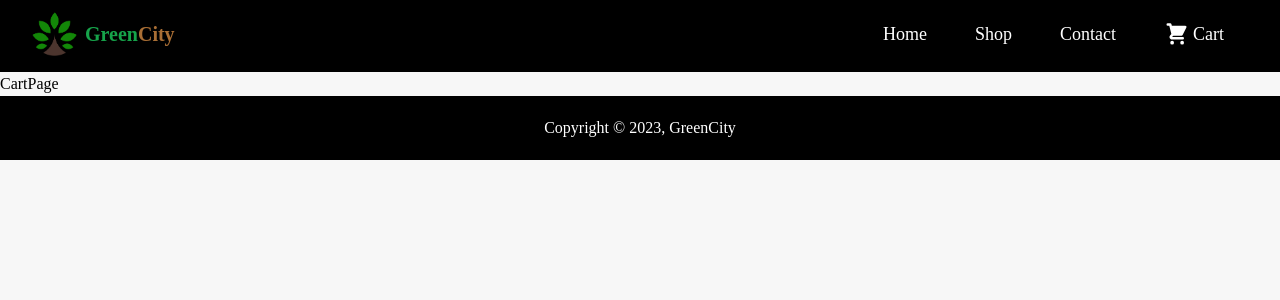
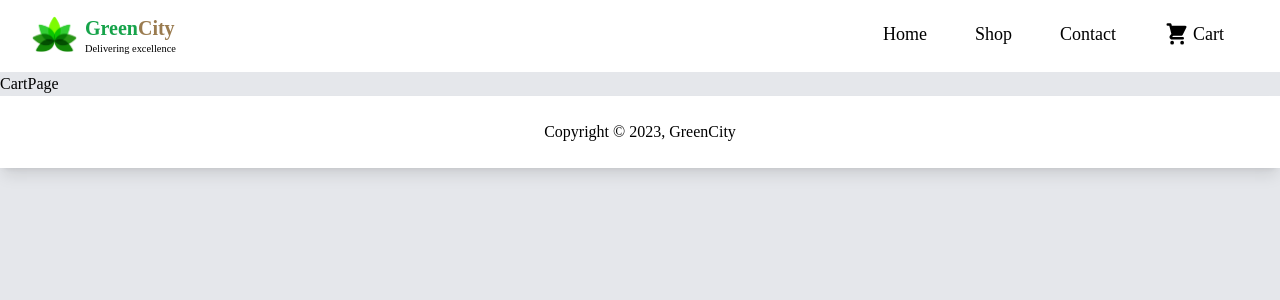
Before and after one commit to namgellama/GreenCity-Frontend, a React (Create React App) app: page /cart in a window 1280 px wide. Shown: the top 300 px of the page. Built offline with nearby package versions, Linux system fonts and the light colour scheme.

Commit message:
Change navbar colors.

```diff
--- a/src/components/layouts/Footer.jsx
+++ b/src/components/layouts/Footer.jsx
@@ -2,7 +2,7 @@ function Footer() {
 	const footerYear = new Date().getFullYear();
 
 	return (
-		<footer className="footer p-5 bg-black text-white text-center">
+		<footer className="footer p-6 bg-white text-black shadow-lg text-center font-medium">
 			<p>Copyright &copy; {footerYear}, GreenCity</p>
 		</footer>
 	);
--- a/src/components/layouts/Navbar.jsx
+++ b/src/components/layouts/Navbar.jsx
@@ -9,17 +9,20 @@ function Navbar() {
 	const handleClick = () => setOpen(!open);
 
 	return (
-		<nav className="w-full sticky top-0 bg-black text-white text-lg font-normal z-10 flex items-center justify-between py-3 px-8 md:flex-row md:py-1 lg:flex-row lg:py-0">
-			<Link to="/" className="flex items-center md:mb-2 z-10 lg:mt-1">
+		<nav className="w-full sticky top-0 bg-white text-black text-lg font-medium z-10 flex items-center justify-between py-2 px-8 md:flex-row md:py-1 lg:flex-row lg:py-0">
+			<Link to="/" className="flex items-center md:mb-2 z-10 lg:mt-1 w-full">
 				<img className="w-[45px] md:mb-2 lg:mb-0" src={Logo} alt="Logo Image" />
-				<h1 className="text-xl font-semibold ml-2 text-[#aa6f35]">
-					<span className="text-green-600">Green</span>City
-				</h1>
+				<div className="ml-2 mt-2">
+					<h1 className="text-xl font-extrabold  text-[#9a7b4f] mb-[-7px]">
+						<span className="text-green-600">Green</span>City
+					</h1>
+					<p className="text-[0.65rem] font-medium">Delivering excellence</p>
+				</div>
 			</Link>
 
 			<div
 				onClick={handleClick}
-				className="absolute right-4 top-5 cursor-pointer lg:hidden hover:text-white hover:bg-gray-700 focus:outline-none focus:ring-2 focus:ring-inset focus:ring-white"
+				className="absolute right-4 top-6 cursor-pointer lg:hidden hover:text-gray-400 focus:outline-none focus:ring-2 focus:ring-inset focus:ring-white"
 			>
 				{!open ? (
 					<FaBars size={25} className="cursor-pointer" />
@@ -29,18 +32,18 @@ function Navbar() {
 			</div>
 
 			<ul
-				className={`w-full flex flex-col items-start bg-black absolute top-12 left-0 mt-3 pl-5 lg:static lg:flex lg:flex-row lg:justify-end lg:mt-0 lg:py-2 opacity-100  ${
+				className={`w-full flex flex-col items-start bg-white absolute top-10 left-0 mt-3 pl-5 py-3 lg:static lg:flex lg:flex-row lg:justify-end lg:mt-0 lg:py-2 opacity-100  ${
 					open ? 'top-0' : 'opacity-0 hidden'
 				}`}
 			>
 				<li className="my-3 md:my-2 lg:mx-2 lg:mt-3" onClick={handleClick}>
-					<Link className="text-white hover:text-gray-400 duration-300" to="/">
+					<Link className="text-black hover:text-gray-400 duration-300" to="/">
 						Home
 					</Link>
 				</li>
 				<li className="my-3 md:my-2 lg:mx-2 lg:mt-3" onClick={handleClick}>
 					<Link
-						className="text-white hover:text-gray-400 duration-200"
+						className="text-black hover:text-gray-400 duration-200"
 						to="/products"
 					>
 						Shop
@@ -51,7 +54,7 @@ function Navbar() {
 					onClick={handleClick}
 				>
 					<Link
-						className="text-white hover:text-gray-400 duration-200"
+						className="text-black hover:text-gray-400 duration-200"
 						to="/contact"
 					>
 						Contact
@@ -62,7 +65,7 @@ function Navbar() {
 					onClick={handleClick}
 				>
 					<Link
-						className="text-white hover:text-gray-400 duration-200"
+						className="text-black hover:text-gray-400 duration-200"
 						to="/cart"
 					>
 						<div className="flex items-center">
--- a/src/index.css
+++ b/src/index.css
@@ -7,7 +7,7 @@
 @layer base {
 	body {
 		@apply font-[Montserrat];
-		@apply bg-[#f7f7f7];
+		@apply bg-gray-200;
 	}
 
 	li {
```
Also changed, not shown: src/assets/logo.png.
